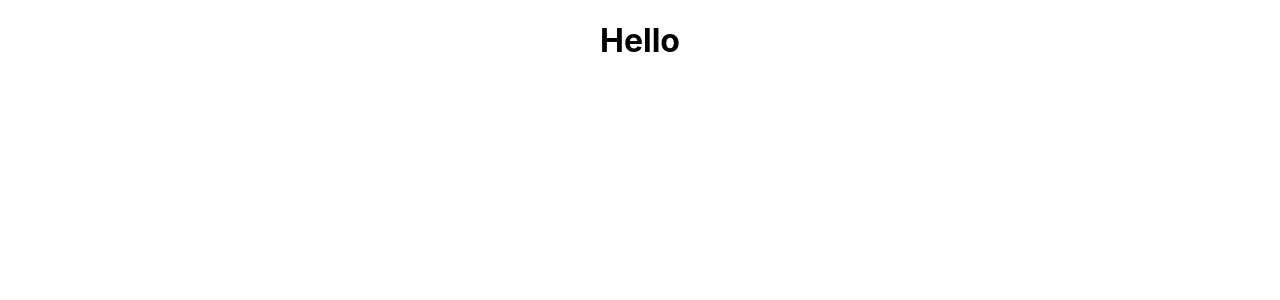
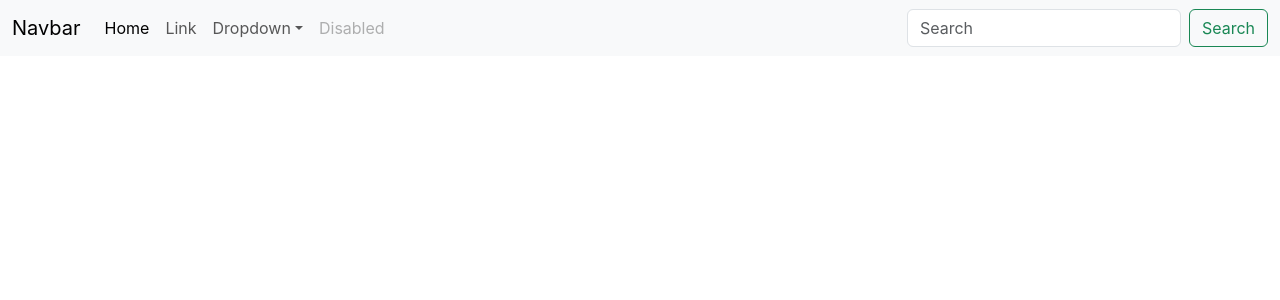
Before and after one commit to VigneshA13/React-Nootbook, a React (Create React App) app: page / in a window 1280 px wide. Shown: the top 300 px of the page. Built offline with nearby package versions, Linux system fonts and the light colour scheme.

Commit message:
bootstam link and navbar desighn has been added to frond end

```diff
--- a/package.json
+++ b/package.json
@@ -9,6 +9,7 @@
     "@testing-library/jest-dom": "^5.16.5",
     "@testing-library/react": "^13.4.0",
     "@testing-library/user-event": "^13.5.0",
+    "node": "^20.2.0",
     "react": "^18.2.0",
     "react-dom": "^18.2.0",
     "react-scripts": "5.0.1",
--- a/public/index.html
+++ b/public/index.html
@@ -7,8 +7,7 @@
     <meta name="theme-color" content="#000000" />
     <meta
       name="description"
-      content="Web site created using create-react-app"
-    />
+      content="Web site created using create-react-app" />
     <link rel="apple-touch-icon" href="%PUBLIC_URL%/logo192.png" />
     <!--
       manifest.json provides metadata used when your web app is installed on a
@@ -24,7 +23,16 @@
       work correctly both with client-side routing and a non-root public URL.
       Learn how to configure a non-root public URL by running `npm run build`.
     -->
-    <title>React App</title>
+    <link
+      href="https://cdn.jsdelivr.net/npm/bootstrap@5.3.0/dist/css/bootstrap.min.css"
+      rel="stylesheet"
+      integrity="sha384-9ndCyUaIbzAi2FUVXJi0CjmCapSmO7SnpJef0486qhLnuZ2cdeRhO02iuK6FUUVM"
+      crossorigin="anonymous" />
+    <script
+      src="https://cdn.jsdelivr.net/npm/bootstrap@5.3.0/dist/js/bootstrap.bundle.min.js"
+      integrity="sha384-geWF76RCwLtnZ8qwWowPQNguL3RmwHVBC9FhGdlKrxdiJJigb/j/68SIy3Te4Bkz"
+      crossorigin="anonymous"></script>
+    <title>Notebook</title>
   </head>
   <body>
     <noscript>You need to enable JavaScript to run this app.</noscript>
--- a/src/App.css
+++ /dev/null
@@ -1,38 +0,0 @@
-.App {
-  text-align: center;
-}
-
-.App-logo {
-  height: 40vmin;
-  pointer-events: none;
-}
-
-@media (prefers-reduced-motion: no-preference) {
-  .App-logo {
-    animation: App-logo-spin infinite 20s linear;
-  }
-}
-
-.App-header {
-  background-color: #282c34;
-  min-height: 100vh;
-  display: flex;
-  flex-direction: column;
-  align-items: center;
-  justify-content: center;
-  font-size: calc(10px + 2vmin);
-  color: white;
-}
-
-.App-link {
-  color: #61dafb;
-}
-
-@keyframes App-logo-spin {
-  from {
-    transform: rotate(0deg);
-  }
-  to {
-    transform: rotate(360deg);
-  }
-}
--- a/src/App.js
+++ b/src/App.js
@@ -1,10 +1,9 @@
-import "./App.css";
-
+import Navbar from "./Components/Navbar";
 function App() {
   return (
-    <div className="App">
-      <h1>Hello</h1>
-    </div>
+    <>
+      <Navbar />
+    </>
   );
 }
 
--- /dev/null
+++ b/src/Components/Navbar.js
@@ -0,0 +1,81 @@
+import React from "react";
+
+export default function Navbar() {
+  return (
+    <nav className="navbar navbar-expand-lg bg-body-tertiary">
+      <div className="container-fluid">
+        <a className="navbar-brand" href="/">
+          Navbar
+        </a>
+        <button
+          className="navbar-toggler"
+          type="button"
+          data-bs-toggle="collapse"
+          data-bs-target="/navbarSupportedContent"
+          aria-controls="navbarSupportedContent"
+          aria-expanded="false"
+          aria-label="Toggle navigation">
+          <span className="navbar-toggler-icon"></span>
+        </button>
+        <div className="collapse navbar-collapse" id="navbarSupportedContent">
+          <ul className="navbar-nav me-auto mb-2 mb-lg-0">
+            <li className="nav-item">
+              <a className="nav-link active" aria-current="page" href="/">
+                Home
+              </a>
+            </li>
+            <li className="nav-item">
+              <a className="nav-link" href="/">
+                Link
+              </a>
+            </li>
+            <li className="nav-item dropdown">
+              <a
+                className="nav-link dropdown-toggle"
+                href="/"
+                role="button"
+                data-bs-toggle="dropdown"
+                aria-expanded="false">
+                Dropdown
+              </a>
+              <ul className="dropdown-menu">
+                <li>
+                  <a className="dropdown-item" href="/">
+                    Action
+                  </a>
+                </li>
+                <li>
+                  <a className="dropdown-item" href="/">
+                    Another action
+                  </a>
+                </li>
+                <li>
+                  <hr className="dropdown-divider" />
+                </li>
+                <li>
+                  <a className="dropdown-item" href="/">
+                    Something else here
+                  </a>
+                </li>
+              </ul>
+            </li>
+            <li className="nav-item">
+              <a className="nav-link disabled">Disabled</a>
+            </li>
+          </ul>
+          <form className="d-flex" role="search">
+            <input
+              className="form-control me-2"
+              type="search"
+              placeholder="Search"
+              aria-label="Search"
+            />
+            <button className="btn btn-outline-success" type="submit">
+              Search
+            </button>
+          </form>
+        </div>
+      </div>
+    </nav>
+  );
+}
```
Also changed, not shown: 1 other file (tests, documents, lock files or other folders).
